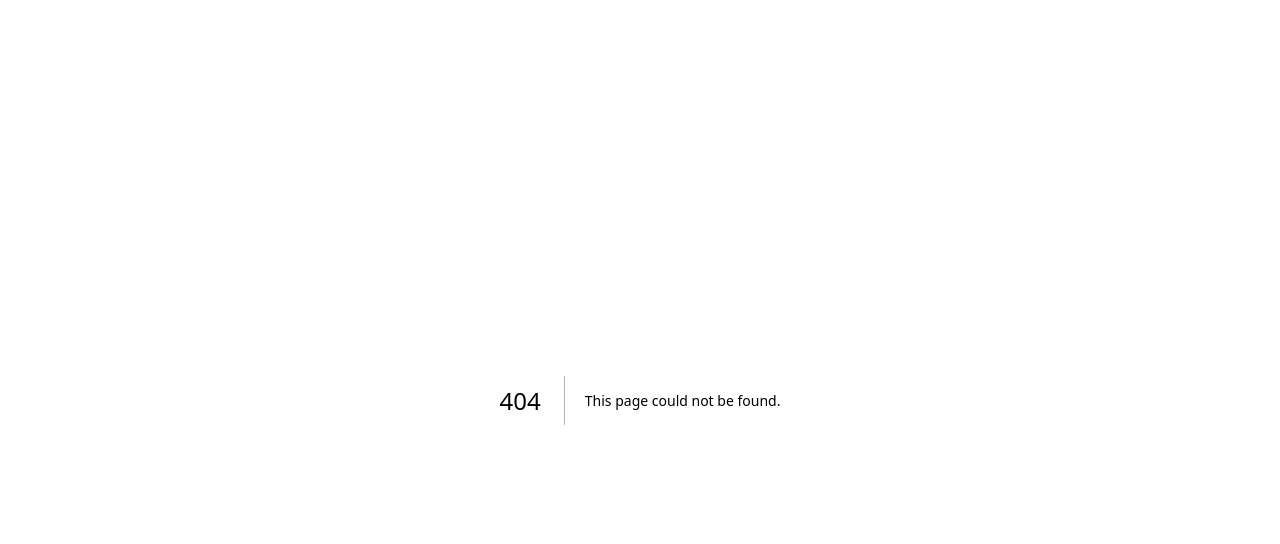
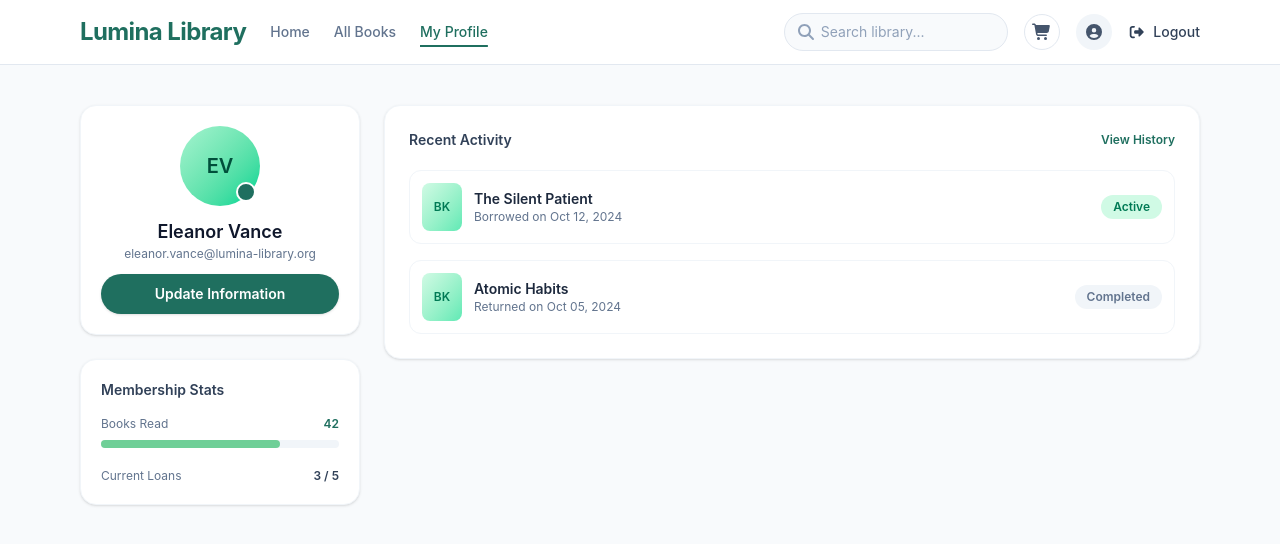
Before and after one commit to azmaeenmahtab/PH-Eight-Assignment, a Next.js app: page /profile in a window 1280 px wide. Before the commit this address had no page. Shown: the top 544 px of the page. Built offline with nearby package versions, Linux system fonts and the light colour scheme.

Commit message:
profile page done

```diff
--- /dev/null
+++ b/app/(OnlyNavbar)/layout.jsx
@@ -0,0 +1,14 @@
+import { Navbar } from "@/components/Shared/Navbar/Navbar"
+
+const AllPagesLayout = ({ children }) => {
+
+    return(
+        <div>
+            <Navbar />
+            {children}
+         </div>
+    )
+
+}
+
+export default AllPagesLayout
--- /dev/null
+++ b/app/(OnlyNavbar)/profile/page.jsx
@@ -0,0 +1,12 @@
+import ProfileIndex from "@/components/profile/ProfileIndex";
+
+const ProfilePage = () => {
+
+    return(
+        <div>
+            <ProfileIndex />
+        </div>
+    )
+}
+
+export default ProfilePage;
--- /dev/null
+++ b/components/profile/MembershipStatsCard.jsx
@@ -0,0 +1,24 @@
+const MembershipStatsCard = () => {
+  return (
+    <div className="rounded-2xl border border-slate-100 bg-white p-5 shadow-sm">
+      <h3 className="text-sm font-semibold text-slate-700">Membership Stats</h3>
+
+      <div className="mt-4">
+        <div className="flex items-center justify-between text-xs text-slate-500">
+          <span>Books Read</span>
+          <span className="font-semibold text-[#1F6F5F]">42</span>
+        </div>
+        <div className="mt-2 h-2 rounded-full bg-slate-100">
+          <div className="h-2 w-3/4 rounded-full bg-[#6FCF97]" />
+        </div>
+      </div>
+
+      <div className="mt-5 flex items-center justify-between text-xs text-slate-500">
+        <span>Current Loans</span>
+        <span className="font-semibold text-slate-700">3 / 5</span>
+      </div>
+    </div>
+  );
+};
+
+export default MembershipStatsCard;
--- /dev/null
+++ b/components/profile/ProfileIndex.jsx
@@ -0,0 +1,22 @@
+import MembershipStatsCard from "@/components/profile/MembershipStatsCard";
+import ProfileSummaryCard from "@/components/profile/ProfileSummaryCard";
+import RecentActivity from "@/components/profile/RecentActivity";
+
+const ProfileIndex = () => {
+	return (
+		<section className="w-full h-screen bg-slate-50">
+			<div className="mx-auto grid w-full max-w-6xl gap-6 px-4 py-10 lg:grid-cols-[280px_1fr]">
+				<div className="flex flex-col gap-6">
+					<ProfileSummaryCard />
+					<MembershipStatsCard />
+				</div>
+
+				<div className="flex flex-col gap-6">
+					<RecentActivity />
+				</div>
+			</div>
+		</section>
+	);
+};
+
+export default ProfileIndex;
--- /dev/null
+++ b/components/profile/ProfileSummaryCard.jsx
@@ -0,0 +1,23 @@
+import GreenButton from "@/components/Shared/Button/GreenButton";
+
+const ProfileSummaryCard = () => {
+  return (
+    <div className="rounded-2xl border border-slate-100 bg-white p-5 shadow-sm">
+      <div className="flex flex-col items-center gap-3 text-center">
+        <div className="relative">
+          <div className="flex h-20 w-20 items-center justify-center rounded-full bg-gradient-to-br from-emerald-200 to-emerald-400 text-xl font-semibold text-emerald-900">
+            EV
+          </div>
+          <span className="absolute bottom-1 right-1 inline-flex h-5 w-5 items-center justify-center rounded-full border-2 border-white bg-[#1F6F5F]" />
+        </div>
+        <div>
+          <p className="text-lg font-semibold text-slate-900">Eleanor Vance</p>
+          <p className="text-xs text-slate-500">eleanor.vance@lumina-library.org</p>
+        </div>
+        <GreenButton text="Update Information" />
+      </div>
+    </div>
+  );
+};
+
+export default ProfileSummaryCard;
--- /dev/null
+++ b/components/profile/RecentActivity.jsx
@@ -0,0 +1,62 @@
+import Link from "next/link";
+
+const activityItems = [
+  {
+    title: "The Silent Patient",
+    subtitle: "Borrowed on Oct 12, 2024",
+    status: "Active",
+  },
+  {
+    title: "Atomic Habits",
+    subtitle: "Returned on Oct 05, 2024",
+    status: "Completed",
+  },
+];
+
+const RecentActivity = () => {
+  return (
+    <div className="rounded-2xl border border-slate-100 bg-white p-6 shadow-sm">
+      <div className="flex items-center justify-between">
+        <h3 className="text-sm font-semibold text-slate-700">Recent Activity</h3>
+        <Link
+          href="/profile/history"
+          className="text-xs font-semibold text-[#1F6F5F]"
+        >
+          View History
+        </Link>
+      </div>
+
+      <div className="mt-5 flex flex-col gap-4">
+        {activityItems.map((item) => (
+          <div
+            key={item.title}
+            className="flex items-center justify-between gap-4 rounded-xl border border-slate-100 p-3"
+          >
+            <div className="flex items-center gap-3">
+              <div className="flex h-12 w-10 items-center justify-center rounded-lg bg-gradient-to-br from-emerald-100 to-emerald-300 text-xs font-semibold text-emerald-700">
+                BK
+              </div>
+              <div>
+                <p className="text-sm font-semibold text-slate-800">
+                  {item.title}
+                </p>
+                <p className="text-xs text-slate-500">{item.subtitle}</p>
+              </div>
+            </div>
+            <span
+              className={
+                item.status === "Active"
+                  ? "rounded-full bg-emerald-100 px-3 py-1 text-xs font-semibold text-emerald-700"
+                  : "rounded-full bg-slate-100 px-3 py-1 text-xs font-semibold text-slate-500"
+              }
+            >
+              {item.status}
+            </span>
+          </div>
+        ))}
+      </div>
+    </div>
+  );
+};
+
+export default RecentActivity;
```
Also changed, not shown: app/(OnlyNavbar)/books-all/page.jsx (added), app/(OnlyNavbar)/home/page.jsx (added).
